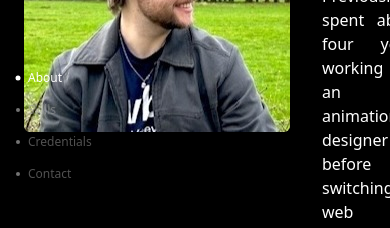
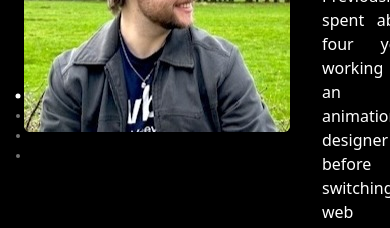
Before and after one commit to ChristianKeogh/personal_website, a Next.js app: page / in a window 390 px wide. Shown: the part 296-524 px from the top of the page. Built offline with nearby package versions, Linux system fonts and the light colour scheme.

Commit message:
i need to get a job so updating this :)

```diff
--- a/app/page.tsx
+++ b/app/page.tsx
@@ -12,6 +12,15 @@ const fadeIn = {
 };
 
 export default function Page() {
+  const [isWide, setIsWide] = useState(false);
+
+  useEffect(() => {
+    const handleResize = () => setIsWide(window.innerWidth > 1000);
+    handleResize();
+    window.addEventListener("resize", handleResize);
+    return () => window.removeEventListener("resize", handleResize);
+  }, []);
+
   const sections = [
     { key: "About", component: <Home /> },
     { key: "Skills", component: <Skills /> },
@@ -68,7 +77,7 @@ export default function Page() {
                   : "text-neutral-400 opacity-50"
               }`}
             >
-              {section.key}
+              {isWide ? section.key : null}
             </span>
           </a>
         ))}
```
